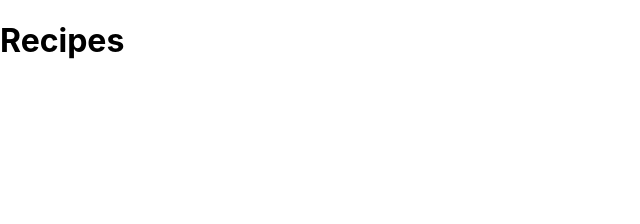
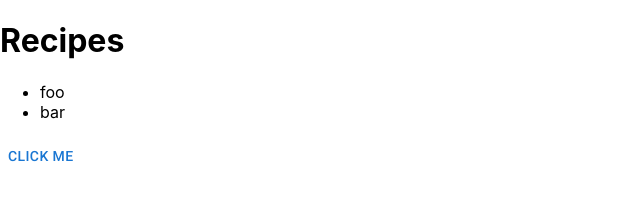
Before and after one commit to pfesenmeier/brein, a React (Create React App) app: page / in a window 1280 px wide. Shown: the top 224 px of the page, without its empty margins (0-640 px from the left). Built offline with nearby package versions, Linux system fonts and the light colour scheme.

Commit message:
add mui, basic components

```diff
--- a/package.json
+++ b/package.json
@@ -3,6 +3,11 @@
   "version": "0.1.0",
   "private": true,
   "dependencies": {
+    "@emotion/react": "^11.9.0",
+    "@emotion/styled": "^11.8.1",
+    "@fontsource/roboto": "^4.5.5",
+    "@mui/icons-material": "^5.6.0",
+    "@mui/material": "^5.6.0",
     "@testing-library/jest-dom": "^5.16.4",
     "@testing-library/react": "^12.1.4",
     "@testing-library/user-event": "^13.5.0",
--- a/src/App.tsx
+++ b/src/App.tsx
@@ -1,17 +1,29 @@
 import './App.css';
+import { Title } from './Title';
+import Button from '@mui/material/Button';
 
-function Title(props: { text: string }) {
+function Recipe(props: { name: string }) {
+    return (<li>{props.name}</li>);
+}
 
-    return (<h1>
-        {props.text}
-    </h1>);
+function RecipeList(props: { recipes: { name: string }[] }) {
+    return (<ul>
+        {props.recipes.map(recipe => <Recipe name={recipe.name} />)}
+    </ul>);
 }
 
 function App() {
+    const recipes = [{
+        name: 'foo',
+    }, {
+        name: 'bar',
+    }];
     return (
         <div className="App">
             <Title text={'Recipes'} />
-        </div>
+            <RecipeList recipes={recipes} />
+            <Button>Click me</Button>
+       </div>
     );
 }
 
--- /dev/null
+++ b/src/Title.tsx
@@ -0,0 +1,6 @@
+export function Title(props: { text: string }) {
+
+    return (<h1>
+        {props.text}
+    </h1>);
+}
--- a/src/index.tsx
+++ b/src/index.tsx
@@ -1,14 +1,26 @@
 import React from 'react';
-import ReactDOM from 'react-dom';
+import ReactDOM from 'react-dom/client';
 import './index.css';
 import App from './App';
 import reportWebVitals from './reportWebVitals';
 
-ReactDOM.render(
+// importing roboto font, default for MUI library
+import '@fontsource/roboto/300.css';
+import '@fontsource/roboto/400.css';
+import '@fontsource/roboto/500.css';
+import '@fontsource/roboto/700.css';
+
+const root = document.getElementById('root');
+
+if (!root) {
+  throw new Error('No HTML element with id "root" found');
+}
+ReactDOM
+  .createRoot(root)
+  .render(
   <React.StrictMode>
     <App />
   </React.StrictMode>,
-  document.getElementById('root')
 );
 
 // If you want to start measuring performance in your app, pass a function
```
Also changed, not shown: 1 other file (tests, documents, lock files or other folders).
